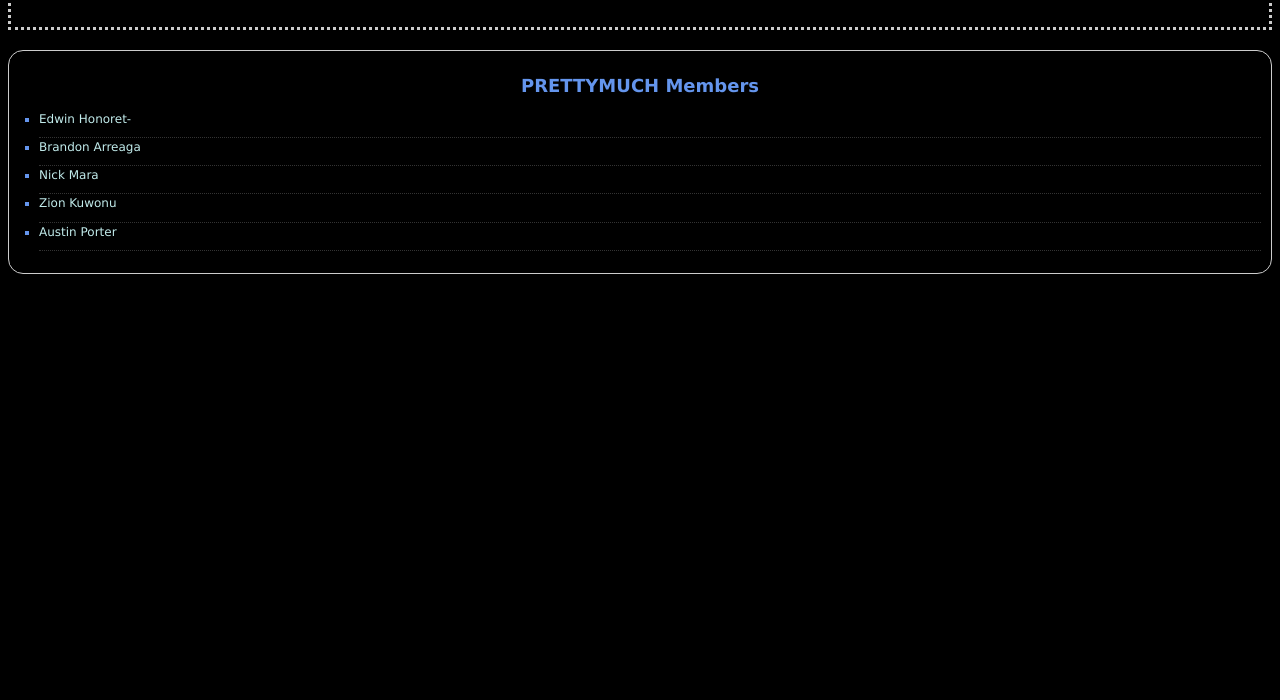
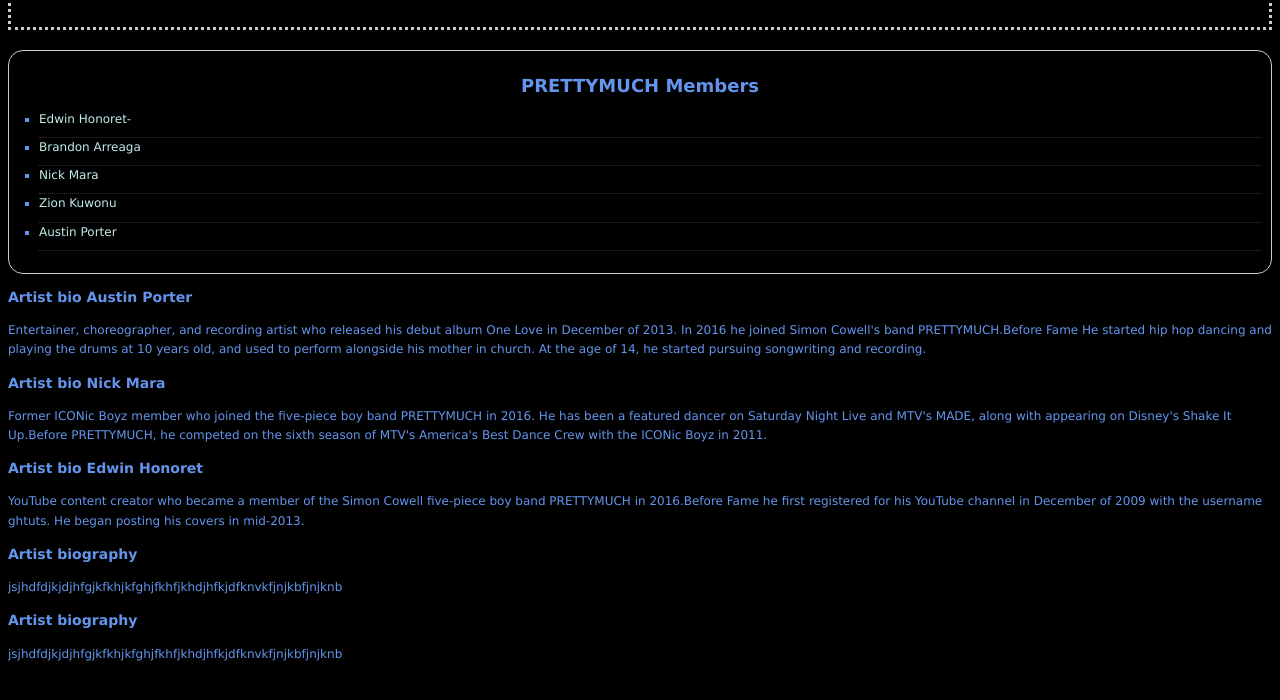
Before and after one commit to NicholasOkoth38/My-favorite-band, a plain HTML site: page index.html in a window 1280 px wide. Shown: the part 818-1518 px from the top of the page. Drawn offline with Linux system fonts and the light colour scheme.

Commit message:
Added changes

```diff
--- a/index.html
+++ b/index.html
@@ -36,7 +36,37 @@
             <li><a href="#">Austin Porter</a></li>
         </ul>
 </div>
+<div class="block">
+    <h3> Artist bio Austin Porter</h3>
+    <p>
+ Entertainer, choreographer, and recording artist who released his debut album One Love in December of 2013.
+ In 2016 he joined Simon Cowell's band PRETTYMUCH.Before Fame He started hip hop dancing and playing the
+ drums at 10 years old, and used to perform alongside his mother in church.
+  At the age of 14, he started pursuing songwriting and recording.
+    </p>
+    <h3> Artist bio Nick Mara</h3>
+    <p>
+        Former ICONic Boyz member who joined the five-piece boy band PRETTYMUCH in 2016.
+        He has been a featured dancer on Saturday Night Live and MTV's MADE,
+        along with appearing on Disney's Shake It Up.Before PRETTYMUCH, he competed on the sixth season
+         of MTV's America's Best Dance Crew with the ICONic Boyz in 2011.
+    </p>
+    <h3> Artist bio Edwin Honoret</h3>
+    <p>
+        YouTube content creator who became a member of the Simon Cowell five-piece boy band PRETTYMUCH
+         in 2016.Before Fame he first registered for his YouTube channel in December of 2009 with the
+          username ghtuts. He began posting his covers in mid-2013.
+    </p>
+    <h3> Artist biography</h3>
+    <p>
+        jsjhdfdjkjdjhfgjkfkhjkfghjfkhfjkhdjhfkjdfknvkfjnjkbfjnjknb
+    </p>
+    <h3> Artist biography</h3>
+    <p>
+        jsjhdfdjkjdjhfgjkfkhjkfghjfkhfjkhdjhfkjdfknvkfjnjkbfjnjknb
+    </p>
 
+</div>
 <div style="margin-top: 500px;"></div>
     </body>
 
```
